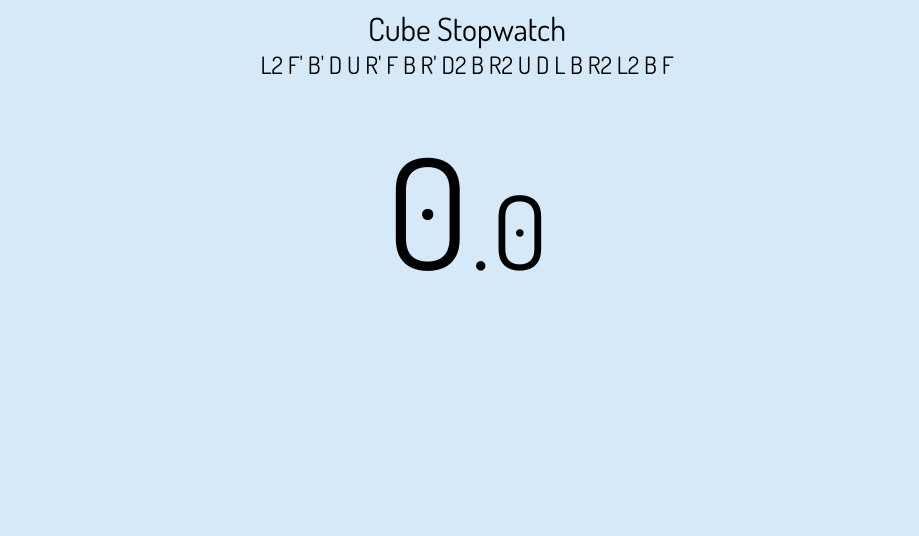
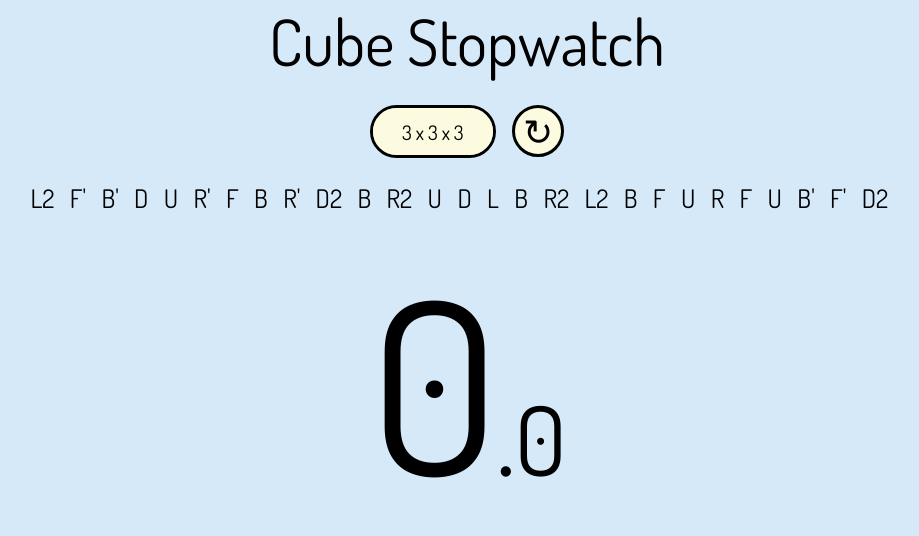
Before and after one commit to JustuIzaac/Cube-Stopwatch, a plain HTML site: page index.html in a window 1280 px wide. Shown: the whole page, without its empty margins (173-1092 px from the left). Drawn offline with Linux system fonts and the light colour scheme.

Commit message:
Update 1

```diff
--- a/index.html
+++ b/index.html
@@ -2,7 +2,7 @@
 <html lang="en">
   <head>
     <meta charset="UTF-8" />
-    <meta name="viewport" content="width=device-width, initial-scale=1.0" />
+    <meta name="viewport" content="width=device-width, user-scalable=no" />
     <title>Cube Stopwatch</title>
     <link rel="preconnect" href="https://fonts.googleapis.com" />
     <link rel="preconnect" href="https://fonts.gstatic.com" crossorigin />
@@ -14,13 +14,33 @@
   </head>
   <body>
     <div class="main-title not-stopwatch">Cube Stopwatch</div>
-    <div class="cube-scramble-move not-stopwatch">halo</div>
-    <div class="stopwatch">
-      <span class="main-label">0</span>
-      <span class="separator-label">.</span>
-      <span class="sub-label">0</span>
+    <div class="tool-cont not-stopwatch">
+      <div class="tool-wrap">
+        <div class="select-wrap">
+          <select name="cube-dimension" class="cube-dimension">
+            <option value="3">3 x 3 x 3</option>
+            <option value="2">2 x 2 x 2</option>
+            <option value="4">4 x 4 x 4</option>
+            <option value="5">5 x 5 x 5</option>
+            <option value="6">6 x 6 x 6</option>
+            <option value="7">7 x 7 x 7</option>
+          </select>
+        </div>
+        <div class="reset-button not-stopwatch">&#8635;</div>
+      </div>
+    </div>
+    <div class="cube-scramble-move not-stopwatch"></div>
+    <div class="stopwatch-cont">
+      <div class="stopwatch-wrap">
+        <div class="stopwatch">
+          <div class="main-label-wrap"><span class="main-label">0</span></div>
+          <div class="separator-label-wrap">
+            <span class="separator-label">.</span>
+          </div>
+          <div class="sub-label-wrap"><span class="sub-label">0</span></div>
+        </div>
+      </div>
     </div>
     <script type="module" src="script/main.js"></script>
-    <script type="module" src="script/stopwatch.js"></script>
   </body>
 </html>
--- a/script/cubeScramble.js
+++ b/script/cubeScramble.js
@@ -1,60 +1,76 @@
-const movesData1 = ["F", "B"];
-const movesData2 = ["U", "D"];
-const movesData3 = ["L", "R"];
-const separators = ["' ", "2 ", " "];
-const scrambleLength = 20;
+const MOVESDATA1 = ["F", "B"];
+const MOVESDATA2 = ["U", "D"];
+const MOVESDATA3 = ["L", "R"];
 
-export function resetScramble(){
-    let scrambleText = document.querySelector(".cube-scramble-move");
-    let myScramble = getScramble();
-    scrambleText.textContent = myScramble;
+const SPACE = "&nbsp&nbsp&nbsp;";
+const SEPARATORS1 = ["'", "2", ""];
+const ENDATTRIBUTES = ["w", ""];
+const FRONTATTRIBUTES = ["3", ""];
+
+export function resetScramble(cubeDimension) {
+  let scrambleText = document.querySelector(".cube-scramble-move");
+  let myScramble = getScramble(cubeDimension);
+  console.log(myScramble);
+  scrambleText.innerHTML = myScramble;
 }
 
-function getScramble() {
+function getScramble(cubeDimension) {
+  let scrambleLength = 3*cubeDimension**2;
+
+  let moves1 = [...MOVESDATA1];
+  let moves2 = [...MOVESDATA2];
+  let moves3 = [...MOVESDATA3];
+
   let scramble = "";
 
-  let moves1 = [...movesData1];
-  let moves2 = [...movesData2];
-  let moves3 = [...movesData3];
-
+  let randomBasicMove;
   let randomMove;
   let separator;
 
   for (let i = 0; i < scrambleLength; i++) {
     if (i == 0) {
-      randomMove = getRandom(moves1.concat(moves2, moves3));
+      randomBasicMove = getRandom(moves1.concat(moves2, moves3));
     } else {
-      if (movesData1.includes(randomMove)) {
-        removeArrayElement(randomMove, moves1);
+      if (MOVESDATA1.includes(randomBasicMove)) {
+        removeArrayElement(randomBasicMove, moves1);
 
-        randomMove = getRandom(moves1.concat(moves2, moves3));
+        randomBasicMove = getRandom(moves1.concat(moves2, moves3));
 
-        moves2 = [...movesData2];
-        moves3 = [...movesData3];
-      } else if (movesData2.includes(randomMove)) {
-        removeArrayElement(randomMove, moves2);
+        moves2 = [...MOVESDATA2];
+        moves3 = [...MOVESDATA3];
+      } else if (MOVESDATA2.includes(randomBasicMove)) {
+        removeArrayElement(randomBasicMove, moves2);
 
-        randomMove = getRandom(moves1.concat(moves2, moves3));
+        randomBasicMove = getRandom(moves1.concat(moves2, moves3));
 
-        moves1 = [...movesData1];
-        moves3 = [...movesData3];
+        moves1 = [...MOVESDATA1];
+        moves3 = [...MOVESDATA3];
       } else {
-        removeArrayElement(randomMove, moves3);
+        removeArrayElement(randomBasicMove, moves3);
 
-        randomMove = getRandom(moves1.concat(moves2, moves3));
+        randomBasicMove = getRandom(moves1.concat(moves2, moves3));
 
-        moves1 = [...movesData1];
-        moves2 = [...movesData2];
+        moves1 = [...MOVESDATA1];
+        moves2 = [...MOVESDATA2];
       }
     }
 
+    if (cubeDimension >= 6) {
+      randomMove =
+        getRandom(FRONTATTRIBUTES) + randomBasicMove + getRandom(ENDATTRIBUTES);
+    } else if (cubeDimension >= 4) {
+      randomMove = randomBasicMove + getRandom(ENDATTRIBUTES);
+    } else{
+      randomMove = randomBasicMove;
+    }
+
     if (i < scrambleLength) {
-      separator = getRandom(separators);
+      separator = getRandom(SEPARATORS1);
     } else {
       separator = "";
     }
 
-    scramble += randomMove + separator;
+    scramble += randomMove + separator + SPACE;
   }
 
   return scramble;
--- a/script/main.js
+++ b/script/main.js
@@ -8,23 +8,31 @@ import {
 } from "./stopwatch.js";
 
 window.onload = function () {
+  let cubeDimensionSelect = document.querySelector(".cube-dimension");
+  let resetButton = document.querySelector(".reset-button");
+
   let fired = false;
   let stopwatchReady = false;
   let stopwatchRun = false;
 
   let preDelay;
 
-  resetScramble();
+  resetScramble(getDimension());
+
+  cubeDimensionSelect.onchange = function(){resetScramble(getDimension())};
+
+  resetButton.onclick = function(){resetScramble(getDimension())};
 
   document.body.onkeydown = function (e) {
-    if (e.key == " ") {
     if (!fired) {
       fired = true;
-
       if (!stopwatchRun) {
+        if (e.key == " ") {
+          e.preventDefault();
           indicateStopwatchNotReady();
 
           preDelay = setTimeout(indicateStopwatchReady, 500);
+        }
       } else {
         stopStopwatch();
 
@@ -32,19 +40,18 @@ window.onload = function () {
         stopwatchReady = false;
       }
     }
-    }
   };
 
   document.body.onkeyup = function (e) {
-    if (e.key == " ") {
     fired = false;
 
+    if (e.key == " ") {
       if (stopwatchReady) {
         runStopwatch();
 
         stopwatchRun = true;
 
-        resetScramble();
+        resetScramble(getDimension());
       } else {
         stopStopwatch();
 
@@ -55,6 +62,13 @@ window.onload = function () {
       }
     }
   };
+
+  function getDimension(){
+    let cubeDimension = parseInt(cubeDimensionSelect.value)
+    console.log(cubeDimension);
+
+    return cubeDimension;
+}
 
   function indicateStopwatchNotReady() {
     whenStopwatchNotReady();
--- a/style/style.css
+++ b/style/style.css
@@ -4,42 +4,110 @@
 
 body {
   background-color: #d6e9f9;
+  margin: 0;
 }
 
 .main-title {
+  user-select: none;
+  -moz-user-select: none;
+  -webkit-text-select: none;
+  -webkit-user-select: none;
+
+  font-size: 8vh;
   text-align: center;
-  font-size: 2rem;
+}
+
+.tool-cont {
+  margin: 3vh 1.5vw 3vh 1.5vw;
+}
+
+.tool-wrap {
+  display: flex;
+  justify-content: center;
+}
+
+.select-wrap {
+  display: flex;
+  border: 0.4vh solid black;
+  border-radius: 7vh;
+  overflow: hidden;
+  vertical-align: top;
+}
+
+.cube-dimension {
+  -moz-appearance: none; /* Firefox */
+  -webkit-appearance: none; /* Safari and Chrome */
+  appearance: none;
+
+  height: 5.9vh;
+  width: 15vh;
+  background-color: #fcfadf;
+  color: black;
+  font-size: 2.5vh;
+  text-align: center;
+  outline: none;
+  border: 0;
+  cursor: pointer;
+}
+
+.reset-button {
+  user-select: none;
+  -moz-user-select: none;
+  -webkit-text-select: none;
+  -webkit-user-select: none;
+
+  position: relative;
+  height: 5.8vh;
+  aspect-ratio: 1;
+  background-color: #fcfadf;
+  border: 0.4vh solid black;
+  border-radius: 50%;
+  font-size: 4.5vh;
+  text-align: center;
+  outline: none;
+  margin-left: 2vh;
+  cursor: pointer;
 }
 
 .cube-scramble-move {
-  font-size: 1.5rem;
+  font-size: 2vw;
   text-align: center;
+  overflow-wrap: break-word;
+  margin: 1vh 3vw 1vh 3vw;
+}
+
+.stopwatch-cont {
+  text-align: center;
+  margin-top: 2vh;
+}
+
+.stopwatch-wrap {
+  display: inline-block;
 }
 
 .stopwatch {
-  display: inline-block;
-  margin-top: 2rem;
-  position:absolute;
-  left: 50%;
-  transform: translateX(-50%);
+  display: flex;
+  align-items: baseline;
+}
+
+.main-label {
+  font-size: 30vh;
+  margin-right: -4%;
+}
+
+.separator-label {
+  font-size: 14vh;
+  margin-right: -4%;
+}
+
+.sub-label {
+  font-size: 12vh;
 }
 
 .center-absolute {
-  margin: 0;
   position: absolute;
   top: 50%;
-  left: 44%;
+  left: 44.65vw;
   transform: translateY(-50%);
+  margin: 0;
 }
-
-.separator-label {
-  font-size: 8vw;
-}
-
-.main-label {
-  font-size: 12vw;
-}
-
-.sub-label {
-  font-size: 8vw;
-}
```
Lines whose indentation alone changed are shown as unchanged.
